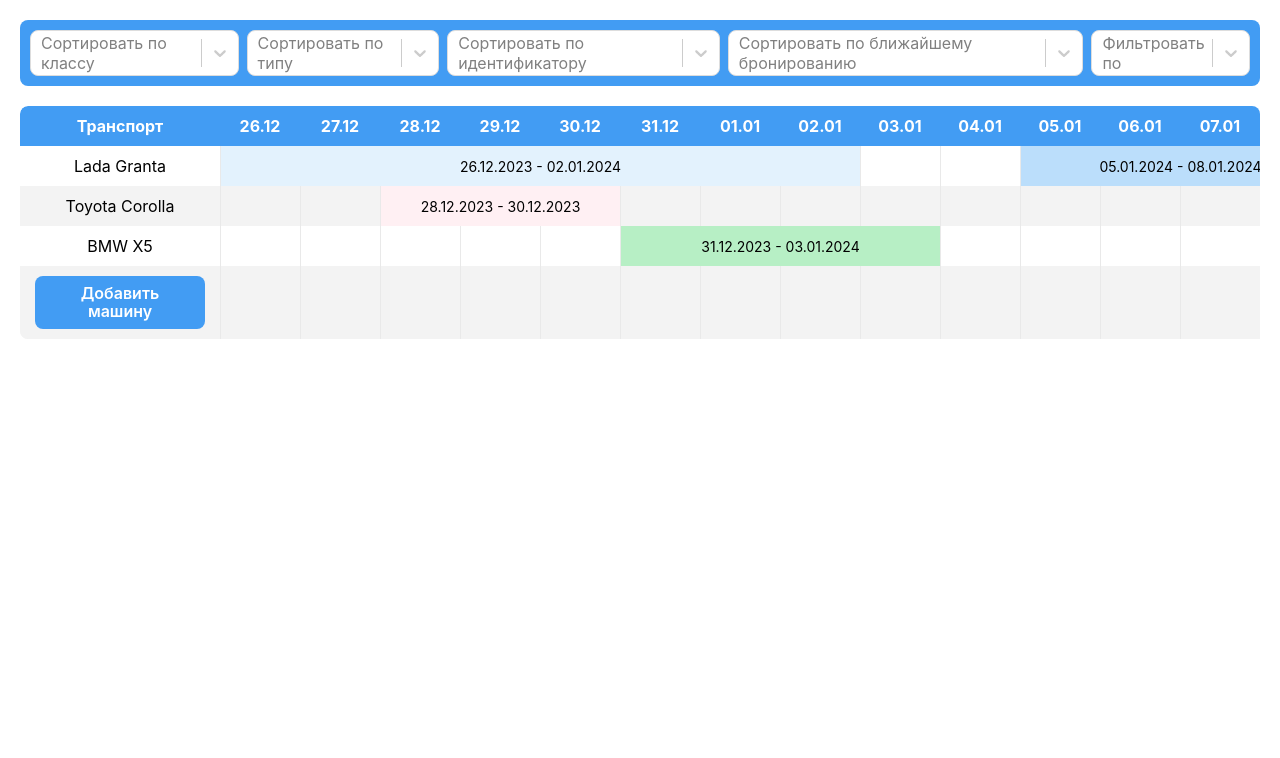
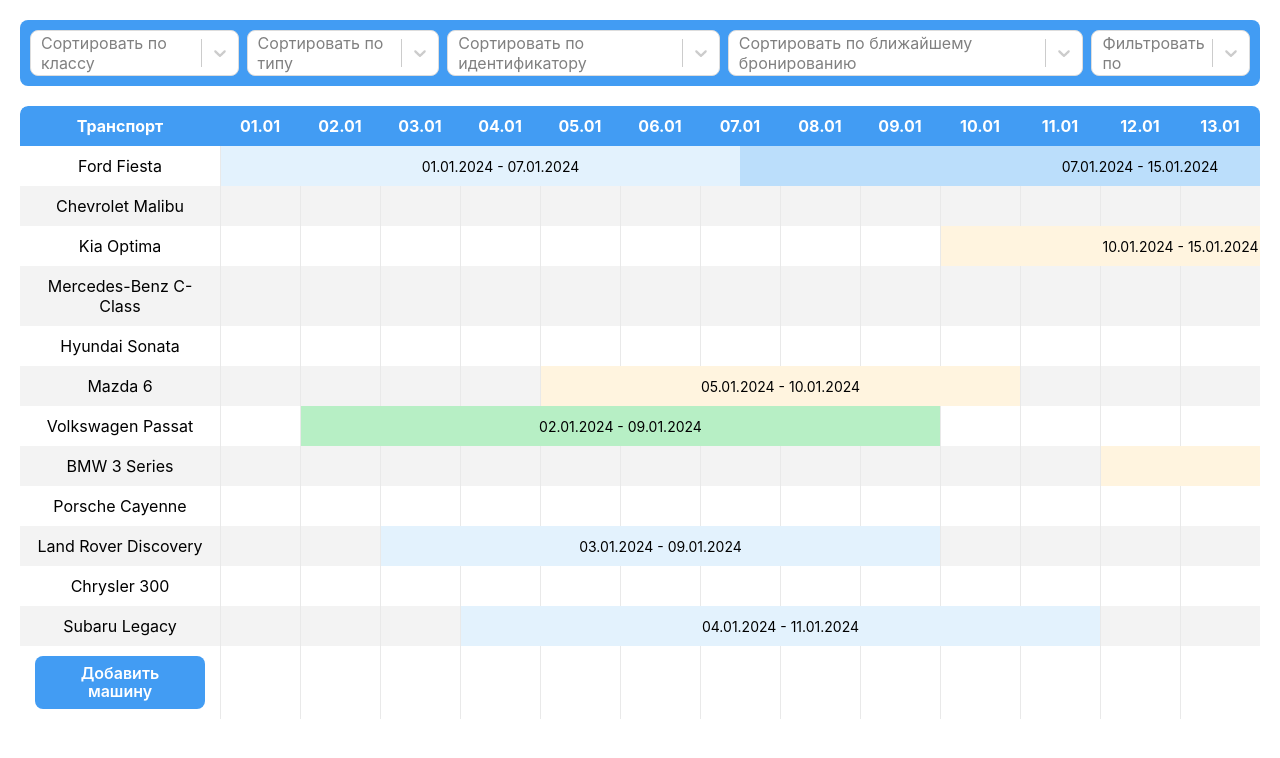
Before and after one commit to ezy4me/get-me-car--calendar, a React (Vite) app: page / in a window 1280 px wide. Shown: the top 758 px of the page. Built offline with nearby package versions, Linux system fonts and the light colour scheme.

Commit message:
add: opening modal on selecting range on row

```diff
--- a/src/App.tsx
+++ b/src/App.tsx
@@ -4,69 +4,186 @@
 // Данные бронирований
 const data = [
   {
-    id: "68682_rent_76560",
-    title: "Бронирование ID: 76560",
-    start: "2023-12-26T20:44:56",
-    end: "2024-01-02T20:44:56",
-    url: "https://dev2.getmecar.ru/reserv/?reservation_id=76560",
+    id: "12345_rent_54321",
+    title: "Бронирование ID: 54321",
+    start: "2024-01-01T09:00:00",
+    end: "2024-01-07T18:00:00",
+    url: "https://dev2.getmecar.ru/reserv/?reservation_id=54321",
     editable: false,
     backgroundColor: "#E8F3FE",
     borderColor: "#E8F3FE",
     textColor: "#429CF3",
     status: "rent",
-    transportName: "Lada Granta",
+    transportName: "Ford Fiesta",
   },
   {
-    id: "68682_rent_76561",
-    title: "Бронирование ID: 76561",
-    start: "2024-01-05T20:44:56",
-    end: "2024-01-08T20:44:56",
-    url: "https://dev2.getmecar.ru/reserv/?reservation_id=76561",
+    id: "12345_rent_54321",
+    title: "Бронирование ID: 54321",
+    start: "2024-01-07T09:00:00",
+    end: "2024-01-15T18:00:00",
+    url: "https://dev2.getmecar.ru/reserv/?reservation_id=54321",
     editable: false,
     backgroundColor: "#E8F3FE",
     borderColor: "#E8F3FE",
     textColor: "#429CF3",
     status: "rent",
-    transportName: "Lada Granta",
+    transportName: "Ford Fiesta",
   },
   {
-    id: "68682_rent_76561",
-    title: "Бронирование ID: 76561",
-    start: "2024-01-08T20:44:56",
-    end: "2024-01-15T20:44:56",
-    url: "https://dev2.getmecar.ru/reserv/?reservation_id=76561",
+    id: "12345_rent_54321",
+    title: "Бронирование ID: 54321",
+    start: "2024-01-18T09:00:00",
+    end: "2024-01-24T18:00:00",
+    url: "https://dev2.getmecar.ru/reserv/?reservation_id=54321",
     editable: false,
     backgroundColor: "#E8F3FE",
     borderColor: "#E8F3FE",
     textColor: "#429CF3",
     status: "rent",
-    transportName: "Lada Granta",
+    transportName: "Ford Fiesta",
   },
   {
-    id: "12345_repair_98765",
-    title: "На ремонте ID: 98765",
-    start: "2023-12-28T08:00:00",
-    end: "2023-12-30T18:00:00",
-    url: "https://dev2.getmecar.ru/reserv/?reservation_id=98765",
-    editable: true,
-    backgroundColor: "#FDE8E8",
-    borderColor: "#FDE8E8",
-    textColor: "#F34242",
-    status: "repair",
-    transportName: "Toyota Corolla",
+    id: "98765_rent_67890",
+    title: "Бронирование ID: 67890",
+    start: "2024-01-15T10:00:00",
+    end: "2024-01-21T10:00:00",
+    url: "https://dev2.getmecar.ru/reserv/?reservation_id=67890",
+    editable: false,
+    backgroundColor: "#E8F3FE",
+    borderColor: "#E8F3FE",
+    textColor: "#429CF3",
+    status: "rent",
+    transportName: "Chevrolet Malibu",
   },
   {
-    id: "67890_reserved_54321",
-    title: "Забронировано ID: 54321",
-    start: "2023-12-31T09:00:00",
-    end: "2024-01-03T09:00:00",
-    url: "https://dev2.getmecar.ru/reserv/?reservation_id=54321",
+    id: "56789_repair_34567",
+    title: "На ремонте ID: 34567",
+    start: "2024-01-10T07:00:00",
+    end: "2024-01-15T19:00:00",
+    url: "https://dev2.getmecar.ru/reserv/?reservation_id=34567",
     editable: true,
-    backgroundColor: "#E8FDFE",
-    borderColor: "#E8FDFE",
-    textColor: "#42F3CF",
+    backgroundColor: "#E8F3FE",
+    borderColor: "#E8F3FE",
+    textColor: "#429CF3",
+    status: "repair",
+    transportName: "Kia Optima",
+  },
+  {
+    id: "67891_rent_45678",
+    title: "Бронирование ID: 45678",
+    start: "2024-01-16T09:00:00",
+    end: "2024-01-22T09:00:00",
+    url: "https://dev2.getmecar.ru/reserv/?reservation_id=45678",
+    editable: false,
+    backgroundColor: "#E8F3FE",
+    borderColor: "#E8F3FE",
+    textColor: "#429CF3",
+    status: "rent",
+    transportName: "Mercedes-Benz C-Class",
+  },
+  {
+    id: "98766_rent_65432",
+    title: "Бронирование ID: 65432",
+    start: "2024-01-23T12:00:00",
+    end: "2024-01-30T12:00:00",
+    url: "https://dev2.getmecar.ru/reserv/?reservation_id=65432",
+    editable: false,
+    backgroundColor: "#E8F3FE",
+    borderColor: "#E8F3FE",
+    textColor: "#429CF3",
     status: "reserved",
-    transportName: "BMW X5",
+    transportName: "Hyundai Sonata",
+  },
+  {
+    id: "12346_repair_87654",
+    title: "На ремонте ID: 87654",
+    start: "2024-01-05T09:00:00",
+    end: "2024-01-10T18:00:00",
+    url: "https://dev2.getmecar.ru/reserv/?reservation_id=87654",
+    editable: true,
+    backgroundColor: "#E8F3FE",
+    borderColor: "#E8F3FE",
+    textColor: "#429CF3",
+    status: "repair",
+    transportName: "Mazda 6",
+  },
+  {
+    id: "23456_rent_76543",
+    title: "Бронирование ID: 76543",
+    start: "2024-01-02T08:00:00",
+    end: "2024-01-09T08:00:00",
+    url: "https://dev2.getmecar.ru/reserv/?reservation_id=76543",
+    editable: true,
+    backgroundColor: "#E8F3FE",
+    borderColor: "#E8F3FE",
+    textColor: "#429CF3",
+    status: "reserved",
+    transportName: "Volkswagen Passat",
+  },
+  {
+    id: "34567_repair_54322",
+    title: "На ремонте ID: 54322",
+    start: "2024-01-12T07:00:00",
+    end: "2024-01-18T19:00:00",
+    url: "https://dev2.getmecar.ru/reserv/?reservation_id=54322",
+    editable: false,
+    backgroundColor: "#E8F3FE",
+    borderColor: "#E8F3FE",
+    textColor: "#429CF3",
+    status: "repair",
+    transportName: "BMW 3 Series",
+  },
+  {
+    id: "45678_rent_67891",
+    title: "Бронирование ID: 67891",
+    start: "2024-01-20T14:00:00",
+    end: "2024-01-26T14:00:00",
+    url: "https://dev2.getmecar.ru/reserv/?reservation_id=67891",
+    editable: false,
+    backgroundColor: "#E8F3FE",
+    borderColor: "#E8F3FE",
+    textColor: "#429CF3",
+    status: "rent",
+    transportName: "Porsche Cayenne",
+  },
+  {
+    id: "56780_rent_98712",
+    title: "Бронирование ID: 98712",
+    start: "2024-01-03T12:00:00",
+    end: "2024-01-09T12:00:00",
+    url: "https://dev2.getmecar.ru/reserv/?reservation_id=98712",
+    editable: true,
+    backgroundColor: "#E8F3FE",
+    borderColor: "#E8F3FE",
+    textColor: "#429CF3",
+    status: "rent",
+    transportName: "Land Rover Discovery",
+  },
+  {
+    id: "67892_repair_54323",
+    title: "На ремонте ID: 54323",
+    start: "2024-01-25T08:00:00",
+    end: "2024-01-31T18:00:00",
+    url: "https://dev2.getmecar.ru/reserv/?reservation_id=54323",
+    editable: true,
+    backgroundColor: "#E8F3FE",
+    borderColor: "#E8F3FE",
+    textColor: "#429CF3",
+    status: "repair",
+    transportName: "Chrysler 300",
+  },
+  {
+    id: "78901_rent_43210",
+    title: "Бронирование ID: 43210",
+    start: "2024-01-04T08:00:00",
+    end: "2024-01-11T08:00:00",
+    url: "https://dev2.getmecar.ru/reserv/?reservation_id=43210",
+    editable: false,
+    backgroundColor: "#E8F3FE",
+    borderColor: "#E8F3FE",
+    textColor: "#429CF3",
+    status: "rent",
+    transportName: "Subaru Legacy",
   },
 ];
 
--- a/src/components/BookingCell.tsx
+++ b/src/components/BookingCell.tsx
@@ -3,7 +3,7 @@
 const statusColors: Record<string, string[]> = {
   rent: ["#e3f2fd", "#bbdefb", "#64b5f6"],
   reserved: ["#b7efc5", "#92e6a7", "#6ede8a"],
-  repair: ["#fff0f3", "#ffccd5", "#ffb3c1"],
+  repair: ["#fff4df", "#ffeeb8", "#ffdf88"],
 };
 
 const getBookingStyle = (booking: Booking, index: number): any => {
--- a/src/components/RentalModal.tsx
+++ b/src/components/RentalModal.tsx
@@ -3,9 +3,10 @@
 interface RentalModalProps {
   isOpen: boolean;
   onClose: () => void;
+  booking: any;
 }
 
-const RentalModal: React.FC<RentalModalProps> = ({ isOpen, onClose }) => {
+const RentalModal: React.FC<RentalModalProps> = ({ isOpen, onClose, booking }) => {
   const [formData, setFormData] = useState({
     pickupDate: "",
     returnDate: "",
@@ -105,6 +106,7 @@
       <div className="custom-modal">
         <div className="modal-header">
           <h2>КАРТОЧКА АРЕНДЫ</h2>
+          <h3>{booking.transportName}</h3>
           <button onClick={onModalClose} className="close-button">
             &times;
           </button>
--- a/src/components/TransportCalendar.tsx
+++ b/src/components/TransportCalendar.tsx
@@ -6,7 +6,7 @@
   getMinMaxDates,
   calculateColSpan,
 } from "../utils/dateUtils";
-import { ReactMouseSelect } from "react-mouse-select";
+import { ReactMouseSelect, TFinishSelectionCallback } from "react-mouse-select";
 
 interface Booking {
   id: string;
@@ -45,13 +45,35 @@
 
   const [selectedRange, setSelectedRange] = useState<string[]>([]);
   const [selectedBooking, setSelectedBooking] = useState<Booking | null>(null);
+  const [initialRow, setInitialRow] = useState<number | null>(null);
   const containerRef = useRef<HTMLDivElement>(null);
 
-  const handleFinishSelection = (items: Element[], e: MouseEvent) => {
+  const handleFinishSelection: TFinishSelectionCallback = (items, e) => {
     const selectedDates = items.map(
-      (item) => dates[parseInt(item.getAttribute("data-id") || "", 10)]
+      (item) => dates[parseInt(item.getAttribute("data-id") || "")]
     );
     setSelectedRange(selectedDates);
+
+    console.log(new Set(selectedDates));
+    console.log(items[0]);
+
+    const startRow = items.length
+      ? parseInt(items[0].getAttribute("data-row") || "")
+      : null;
+
+    console.log(startRow);
+
+    if (startRow !== null) {
+      setInitialRow(startRow);
+      const transportName = bookingMatrix[startRow]?.transportName;
+      console.log("Transport Name:", transportName);
+
+      const bookingsInRow = groupedBookings[transportName || ""] || [];
+      console.log("Bookings in Row:", bookingsInRow);
+
+      console.log("Found Booking:", bookingsInRow[0]);
+      setSelectedBooking(bookingsInRow[0] || null);
+    }
   };
 
   const createBookingMatrix = () => {
@@ -142,8 +164,7 @@
               <td className="cell">
                 <button
                   className="btn"
-                  onClick={() => alert("Редирект на форму")}
-                >
+                  onClick={() => alert("Редирект на форму")}>
                   Добавить машину
                 </button>
               </td>
@@ -169,6 +190,7 @@
         <RentalModal
           isOpen={!!selectedBooking}
           onClose={() => setSelectedBooking(null)}
+          booking={selectedBooking}
         />
       )}
     </>
--- a/src/styles/trasport-calendar.scss
+++ b/src/styles/trasport-calendar.scss
@@ -1,5 +1,5 @@
 .calendar-container {
-    height: calc(100vh - 100px);
+    height: calc(100vh - 120px);
 }
 
 /* Контейнер для кастомного скролла */
```
